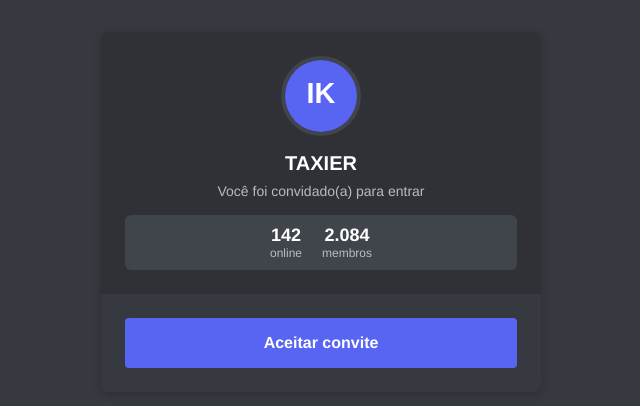
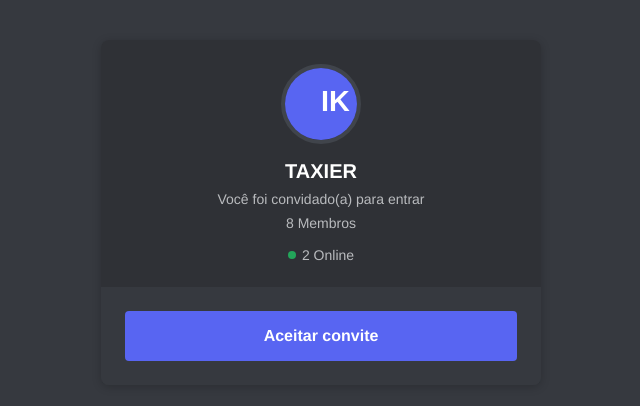
Before and after one commit to kaimakwonw/Mecome, a plain HTML site: page index.html in a window 1280 px wide. Shown: the part 188-594 px from the top of the page, without its empty margins (319-959 px from the left). Drawn offline with Linux system fonts and the light colour scheme.

Commit message:
Upgrade profissional - Zeta Rules 🏴

```diff
--- a/index.html
+++ b/index.html
@@ -36,6 +36,7 @@
             padding: 24px;
             text-align: center;
             color: white;
+            position: relative;
         }
 
         .server-icon {
@@ -70,32 +71,29 @@
         .invite-text {
             color: #b9bbbe;
             font-size: 14px;
+            margin-bottom: 8px;
+        }
+
+        .member-count {
+            color: #b9bbbe;
+            font-size: 14px;
             margin-bottom: 16px;
         }
 
-        .server-stats {
+        .online-count {
             display: flex;
+            align-items: center;
             justify-content: center;
-            gap: 20px;
-            margin-top: 15px;
-            padding: 10px;
-            background: #40444b;
-            border-radius: 6px;
+            gap: 6px;
+            color: #b9bbbe;
+            font-size: 14px;
         }
 
-        .stat {
-            text-align: center;
-        }
-
-        .stat-number {
-            font-size: 18px;
-            font-weight: bold;
-            color: #ffffff;
-        }
-
-        .stat-label {
-            font-size: 12px;
-            color: #b9bbbe;
+        .green-dot {
+            width: 8px;
+            height: 8px;
+            background: #23a55a;
+            border-radius: 50%;
         }
 
         .action-section {
@@ -211,16 +209,10 @@
             </div>
             <div class="server-name">TAXIER</div>
             <div class="invite-text">Você foi convidado(a) para entrar</div>
-
-            <div class="server-stats">
-                <div class="stat">
-                    <div class="stat-number">142</div>
-                    <div class="stat-label">online</div>
-                </div>
-                <div class="stat">
-                    <div class="stat-number">2.084</div>
-                    <div class="stat-label">membros</div>
-                </div>
+            <div class="member-count">8 Membros</div>
+            <div class="online-count">
+                <div class="green-dot"></div>
+                2 Online
             </div>
         </div>
 
```
